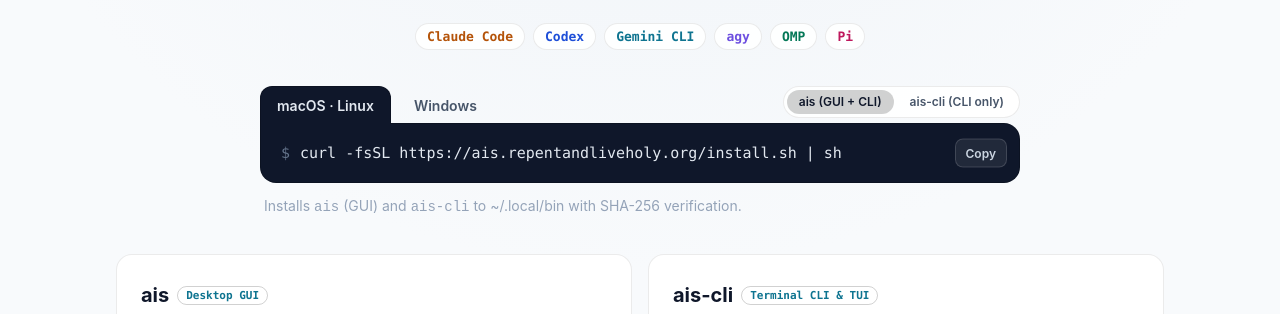
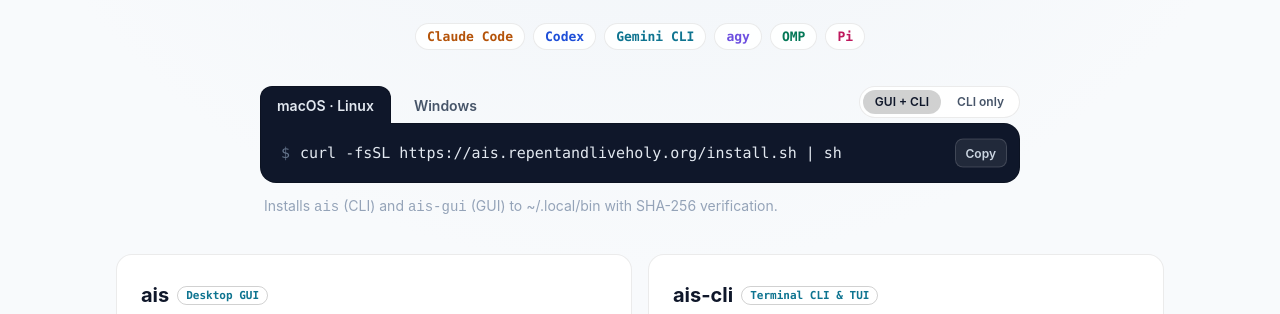
Before and after one commit to repentandliveholy/ais, a plain HTML site: page site/index.html in a window 1280 px wide. Shown: the part 446-760 px from the top of the page. Drawn offline with Linux system fonts and the light colour scheme; no server answers.

Commit message:
Keep CLI command name as ais alongside ais-gui

```diff
--- a/site/index.html
+++ b/site/index.html
@@ -231,14 +231,14 @@
             <button type="button" role="tab" data-os="win" aria-selected="false">Windows</button>
           </div>
           <div class="editions" role="tablist">
-            <button type="button" role="tab" data-ed="gui" aria-selected="true" data-i18n="edGui">ais (GUI + CLI)</button>
-            <button type="button" role="tab" data-ed="cli" aria-selected="false" data-i18n="edCli">ais-cli (CLI only)</button>
+            <button type="button" role="tab" data-ed="gui" aria-selected="true" data-i18n="edGui">GUI + CLI</button>
+            <button type="button" role="tab" data-ed="cli" aria-selected="false" data-i18n="edCli">CLI only</button>
           </div>
         </div>
         <div class="code"><span class="prompt" id="prompt">$</span><span id="cmd">curl -fsSL https://ais.repentandliveholy.org/install.sh | sh</span>
           <button class="copy" type="button" id="copy" data-i18n="copy">Copy</button>
         </div>
-        <p class="note" id="installNote" data-i18n="note">Installs <code>ais</code> (GUI) and <code>ais-cli</code> to ~/.local/bin with SHA-256 verification.</p>
+        <p class="note" id="installNote" data-i18n="note">Installs <code>ais</code> (CLI) and <code>ais-gui</code> (GUI) to ~/.local/bin with SHA-256 verification.</p>
       </div>
 
       <div class="editions-grid">
@@ -356,12 +356,12 @@
         badge: "Нативные GUI и CLI · macOS · Windows · Linux",
         title: "Все диалоги.<br>Один вход.",
         lead: "Два быстрых приложения на Rust для ваших AI-CLI: <strong>ais</strong> (нативный мультипанельный десктоп-GUI) и <strong>ais-cli</strong> (лёгкий терминальный TUI). Проекты, лимиты 5ч/неделя и возврат в любую сессию.",
-        edGui: "ais (GUI + CLI)", edCli: "ais-cli (только CLI)",
+        edGui: "GUI + CLI", edCli: "только CLI",
         copy: "Копировать", copied: "Скопировано",
-        note: "Установит <code>ais</code> (GUI) и <code>ais-cli</code> в ~/.local/bin с проверкой SHA-256.",
-        noteWin: "Установит <code>ais.exe</code> (GUI) и <code>ais-cli.exe</code> в %LOCALAPPDATA%\\ais\\bin, добавит в PATH и создаст ярлык в Пуске.",
-        noteCli: "Установит только терминальный <code>ais-cli</code> в ~/.local/bin с проверкой SHA-256.",
-        noteCliWin: "Установит только терминальный <code>ais-cli.exe</code> в %LOCALAPPDATA%\\ais\\bin и добавит папку в PATH.",
+        note: "Установит <code>ais</code> (CLI) и <code>ais-gui</code> (GUI) в ~/.local/bin с проверкой SHA-256.",
+        noteWin: "Установит <code>ais.exe</code> (CLI) и <code>ais-gui.exe</code> (GUI) в %LOCALAPPDATA%\\ais\\bin, добавит в PATH и создаст ярлык в Пуске.",
+        noteCli: "Установит только терминальный <code>ais</code> в ~/.local/bin с проверкой SHA-256.",
+        noteCliWin: "Установит только терминальный <code>ais.exe</code> в %LOCALAPPDATA%\\ais\\bin и добавит папку в PATH.",
         guiBadge: "Десктоп GUI",
         guiDesc: "Нативное окно с GPU-рендерингом для macOS, Windows (ConPTY) и Linux. Без Electron и рантайма.",
         g1: "До 4 сплит-терминалов на проект (движок alacritty + kitty-клавиши)",
@@ -401,12 +401,12 @@
         badge: "GUI et CLI natifs · macOS · Windows · Linux",
         title: "Toutes les conversations.<br>Un seul point d’entrée.",
         lead: "Deux outils Rust rapides pour vos CLI d’IA : <strong>ais</strong> (interface bureau multi-panneaux) et <strong>ais-cli</strong> (TUI terminal léger). Parcourez vos projets, suivez vos limites 5 h/semaine et reprenez toute session en un clic.",
-        edGui: "ais (GUI + CLI)", edCli: "ais-cli (CLI seul)",
+        edGui: "GUI + CLI", edCli: "CLI seul",
         copy: "Copier", copied: "Copié",
-        note: "Installe <code>ais</code> (GUI) et <code>ais-cli</code> dans ~/.local/bin avec vérification SHA-256.",
-        noteWin: "Installe <code>ais.exe</code> (GUI) et <code>ais-cli.exe</code> dans %LOCALAPPDATA%\\ais\\bin, ajoute au PATH et crée un raccourci Démarrer.",
-        noteCli: "Installe uniquement le CLI terminal <code>ais-cli</code> dans ~/.local/bin avec vérification SHA-256.",
-        noteCliWin: "Installe uniquement <code>ais-cli.exe</code> dans %LOCALAPPDATA%\\ais\\bin et ajoute le dossier au PATH.",
+        note: "Installe <code>ais</code> (CLI) et <code>ais-gui</code> (GUI) dans ~/.local/bin avec vérification SHA-256.",
+        noteWin: "Installe <code>ais.exe</code> (CLI) et <code>ais-gui.exe</code> (GUI) dans %LOCALAPPDATA%\\ais\\bin, ajoute au PATH et crée un raccourci Démarrer.",
+        noteCli: "Installe uniquement le CLI terminal <code>ais</code> dans ~/.local/bin avec vérification SHA-256.",
+        noteCliWin: "Installe uniquement <code>ais.exe</code> dans %LOCALAPPDATA%\\ais\\bin et ajoute le dossier au PATH.",
         guiBadge: "Application GUI",
         guiDesc: "Espace de travail natif GPU pour macOS, Windows (ConPTY) et Linux. Sans Electron ni runtime.",
         g1: "Jusqu’à 4 panneaux terminal par projet (moteur alacritty + touches kitty)",
@@ -456,9 +456,9 @@
     const english = {};
     document.querySelectorAll("[data-i18n]").forEach(el => { english[el.dataset.i18n] = el.innerHTML; });
     english.copied = "Copied";
-    english.noteWin = "Installs <code>ais.exe</code> (GUI) and <code>ais-cli.exe</code> to %LOCALAPPDATA%\\ais\\bin, adds to PATH, and creates a Start Menu shortcut.";
-    english.noteCli = "Installs only the terminal <code>ais-cli</code> binary to ~/.local/bin with SHA-256 verification.";
-    english.noteCliWin = "Installs only <code>ais-cli.exe</code> to %LOCALAPPDATA%\\ais\\bin and adds the folder to PATH.";
+    english.noteWin = "Installs <code>ais.exe</code> (CLI) and <code>ais-gui.exe</code> (GUI) to %LOCALAPPDATA%\\ais\\bin, adds to PATH, and creates a Start Menu shortcut.";
+    english.noteCli = "Installs only the terminal <code>ais</code> CLI binary to ~/.local/bin with SHA-256 verification.";
+    english.noteCliWin = "Installs only <code>ais.exe</code> CLI to %LOCALAPPDATA%\\ais\\bin and adds the folder to PATH.";
     let lang = "en", os = /Win/.test(navigator.platform) ? "win" : "unix", edition = "gui";
     const t = key => (I18N[lang] && I18N[lang][key]) || english[key];
     function store(key, value) { try { localStorage.setItem(key, value); } catch (e) {} }
```
Also changed, not shown: 14 other files.
